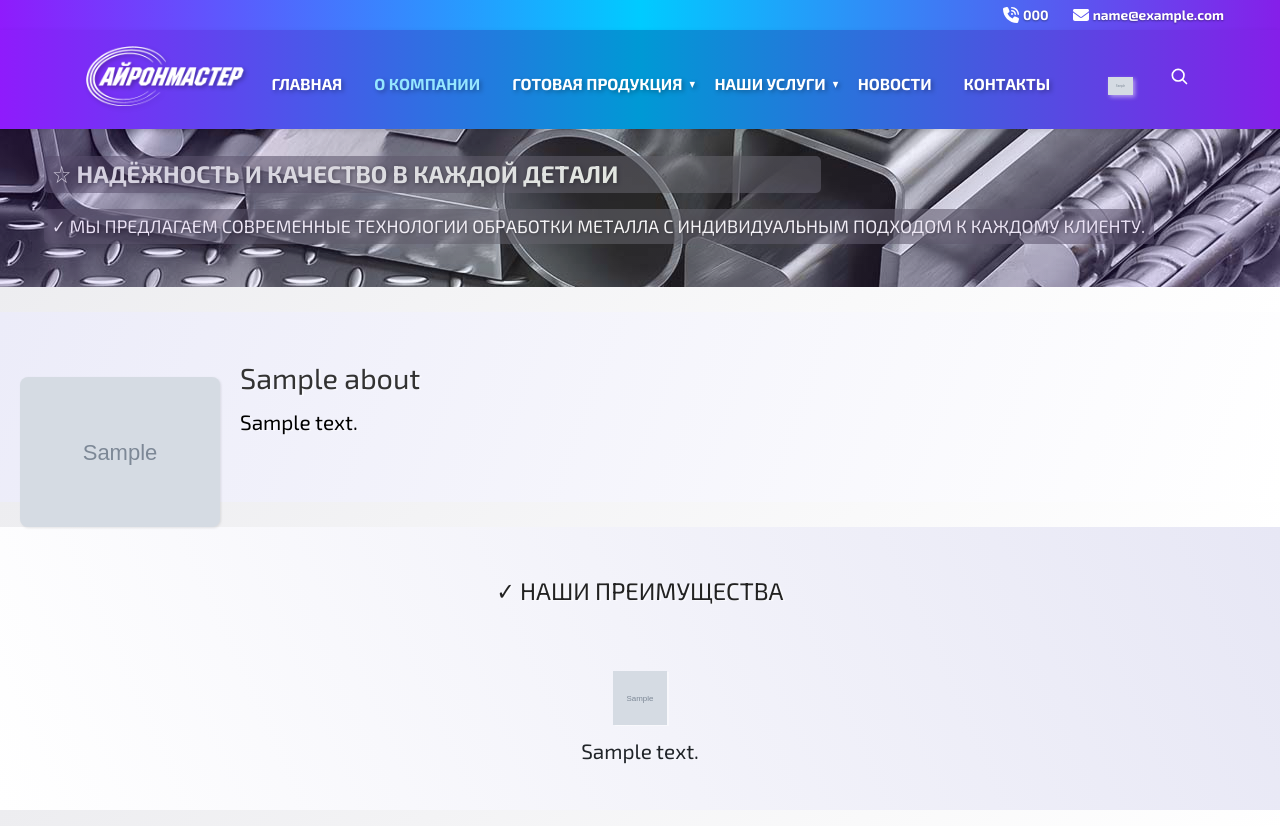
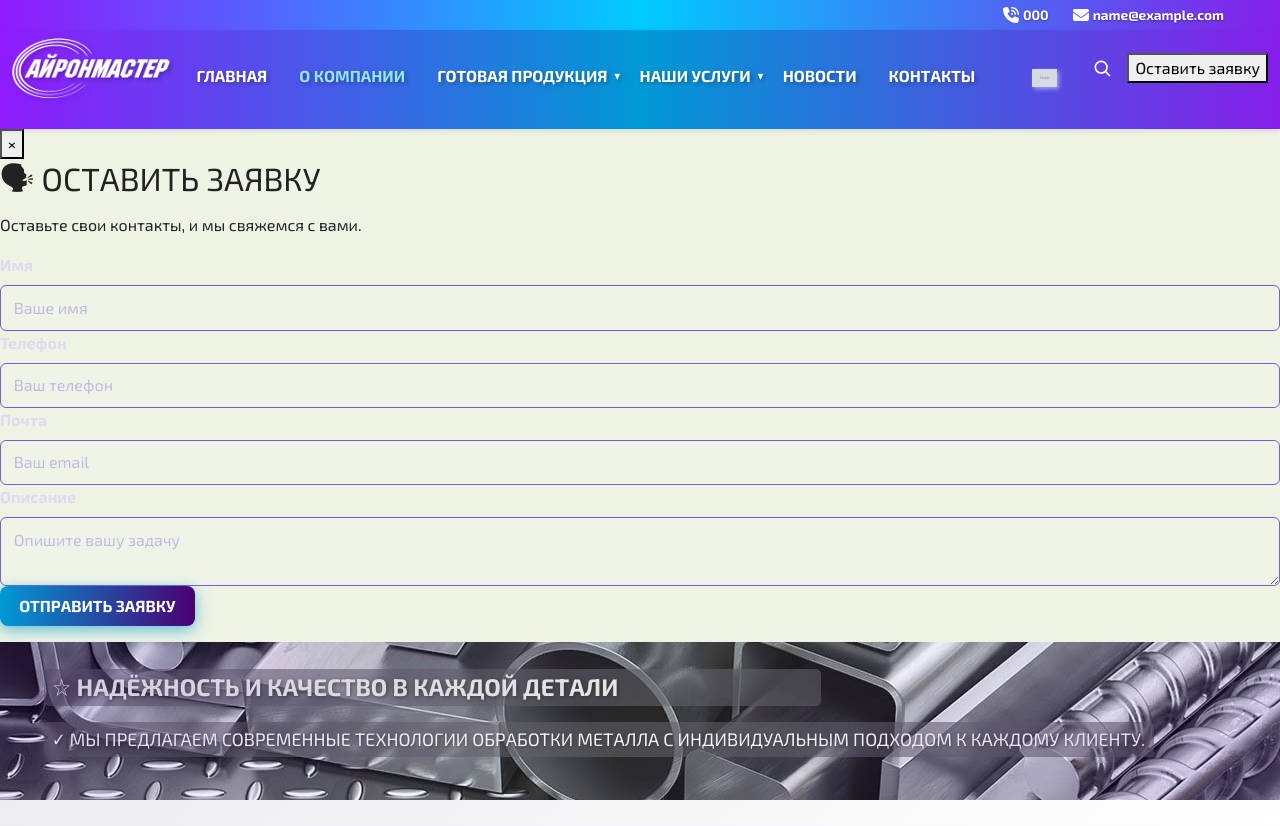
Before and after one commit to TumashenkaAliaksandr/aironmaster, a Django app: page /about/ in a window 1280 px wide. Shown: the top 826 px of the page. Run offline with Django 5.2, Linux system fonts and the light colour scheme; tables that the repository leaves empty hold one stand-in row (values such as "Sample post"); grey boxes marked "Sample" are stand-in pictures.

Commit message:
fixing hader

```diff
--- a/templates/main/base.html
+++ b/templates/main/base.html
@@ -20,8 +20,8 @@
         <meta name="google-site-verification" content="VoA8GolpB4Ekv2kfgefEfrQ7kwOJPKPlbkO3KLSv2go" />
         <meta name="viewport" content="width=device-width, initial-scale=1"/>
         <meta name="yandex-verification" content="d69267b265ea97d6"/>
-        <title>Лазерная резка металла Полоцк | ЧПУ резка стали нержавейки алюминия | Айронмастер</title>
-        <meta name="description" content="Лазерная ЧПУ резка металла Полоцк: сталь 25мм, алюминий 20мм, нержавейка 12мм. Точность 0.1мм. Цена от 12₽/м. Срок 1 день. ☎️ +375(29)819-35-03">
+        <title>Лазерная резка металла Витебская область г.Полоцк | ЧПУ резка стали нержавейки алюминия | Айронмастер</title>
+        <meta name="description" content="Лазерная ЧПУ резка металла Витебская область г.Полоцк: сталь 25мм, алюминий 20мм, нержавейка 12мм. Точность 0.1мм. ☎️ +375(29)819-35-03">
         <meta name="keywords" content="лазерная резка металла Полоцк, ЧПУ резка стали Полоцк, резка нержавейки Новополоцк, лазерная резка алюминия Витебск, резка листового металла Полоцк">
         <!-- Favicon -->
         <link rel="shortcut icon" type="image/x-icon" href="{% static 'webapp/img/a_favicon.png' %}">
@@ -73,7 +73,7 @@
 
 
 <header class="border-bottom py-2">
-    <div class="container d-flex justify-content-between align-items-center">
+    <div class="container-fluid d-flex justify-content-between align-items-center">
         <!-- Логотип слева -->
         <div class="logo">
             <a href="{% url 'index' %}">
@@ -236,10 +236,100 @@
             </form>
             <div id="searchResults"></div>
         </div>
-
-
+        <!-- Кнопка оформления заявки -->
+            <button type="button"
+                    id="openRequestModal"
+                    class="header-request-btn">
+                Оставить заявку
+            </button>
     </div>
 </header>
+
+<!-- Модальное окно заявки -->
+<div id="requestModal"
+     class="request-modal"
+     aria-hidden="true">
+
+    <div class="request-modal-overlay" data-close-modal></div>
+
+    <div class="request-modal-dialog"
+         role="dialog"
+         aria-modal="true"
+         aria-labelledby="requestModalTitle">
+
+        <button type="button"
+                class="request-modal-close"
+                data-close-modal
+                aria-label="Закрыть окно">
+            &times;
+        </button>
+
+        <div class="request-modal-content">
+            <h2 id="requestModalTitle">🗣 ОСТАВИТЬ ЗАЯВКУ</h2>
+
+            <p>Оставьте свои контакты, и мы свяжемся с вами.</p>
+
+            <form id="request-contact-form"
+                  action=""
+                  method="POST"
+                  novalidate>
+
+                {% csrf_token %}
+
+                {{ form.non_field_errors }}
+
+                <div class="form-row">
+                    <label for="request_name">Имя</label>
+                    {{ form.name.errors }}
+                    <input type="text"
+                           name="{{ form.name.html_name }}"
+                           id="request_name"
+                           placeholder="Ваше имя"
+                           value="{{ form.name.value|default_if_none:'' }}"
+                           required>
+                </div>
+
+                <div class="form-row">
+                    <label for="request_phone">Телефон</label>
+                    {{ form.phone.errors }}
+                    <input type="text"
+                           name="{{ form.phone.html_name }}"
+                           id="request_phone"
+                           placeholder="Ваш телефон"
+                           value="{{ form.phone.value|default_if_none:'' }}"
+                           required>
+                </div>
+
+                <div class="form-row">
+                    <label for="request_email">Почта</label>
+                    {{ form.email.errors }}
+                    <input type="email"
+                           name="{{ form.email.html_name }}"
+                           id="request_email"
+                           placeholder="Ваш email"
+                           value="{{ form.email.value|default_if_none:'' }}">
+                </div>
+
+                <div class="form-row">
+                    <label for="request_message">Описание</label>
+                    {{ form.message.errors }}
+                    <textarea name="{{ form.message.html_name }}"
+                              id="request_message"
+                              placeholder="Опишите вашу задачу"
+                              required>{{ form.message.value|default_if_none:'' }}</textarea>
+                </div>
+
+                <button type="submit"
+                        name="contact_submit"
+                        value="1"
+                        class="btn btn-submit">
+                    Отправить заявку
+                </button>
+
+            </form>
+        </div>
+    </div>
+</div>
 
 
 {% block content %}{% endblock %}
```
Also changed, not shown: webapp/static/webapp/icons/shopping-cart.svg (added).
